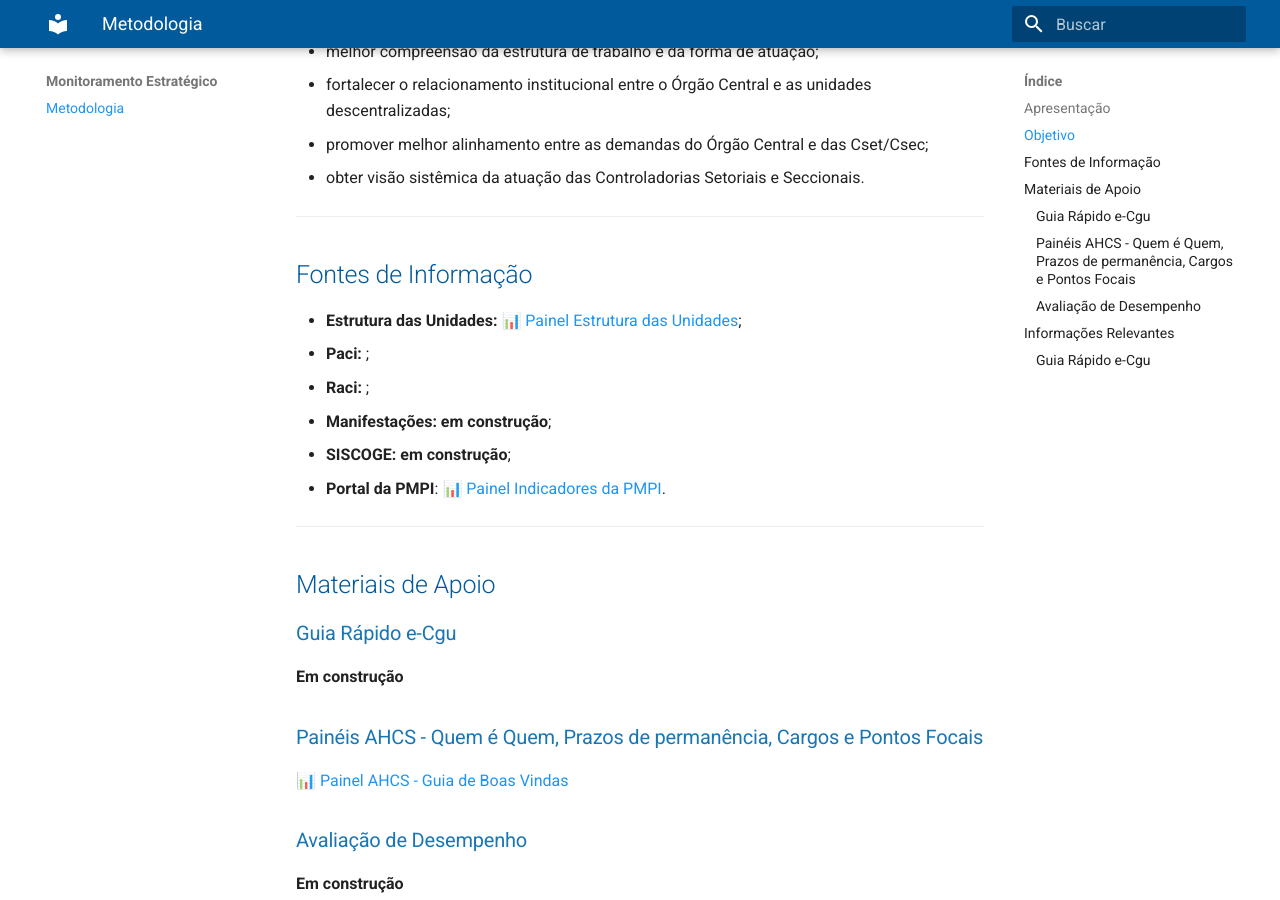
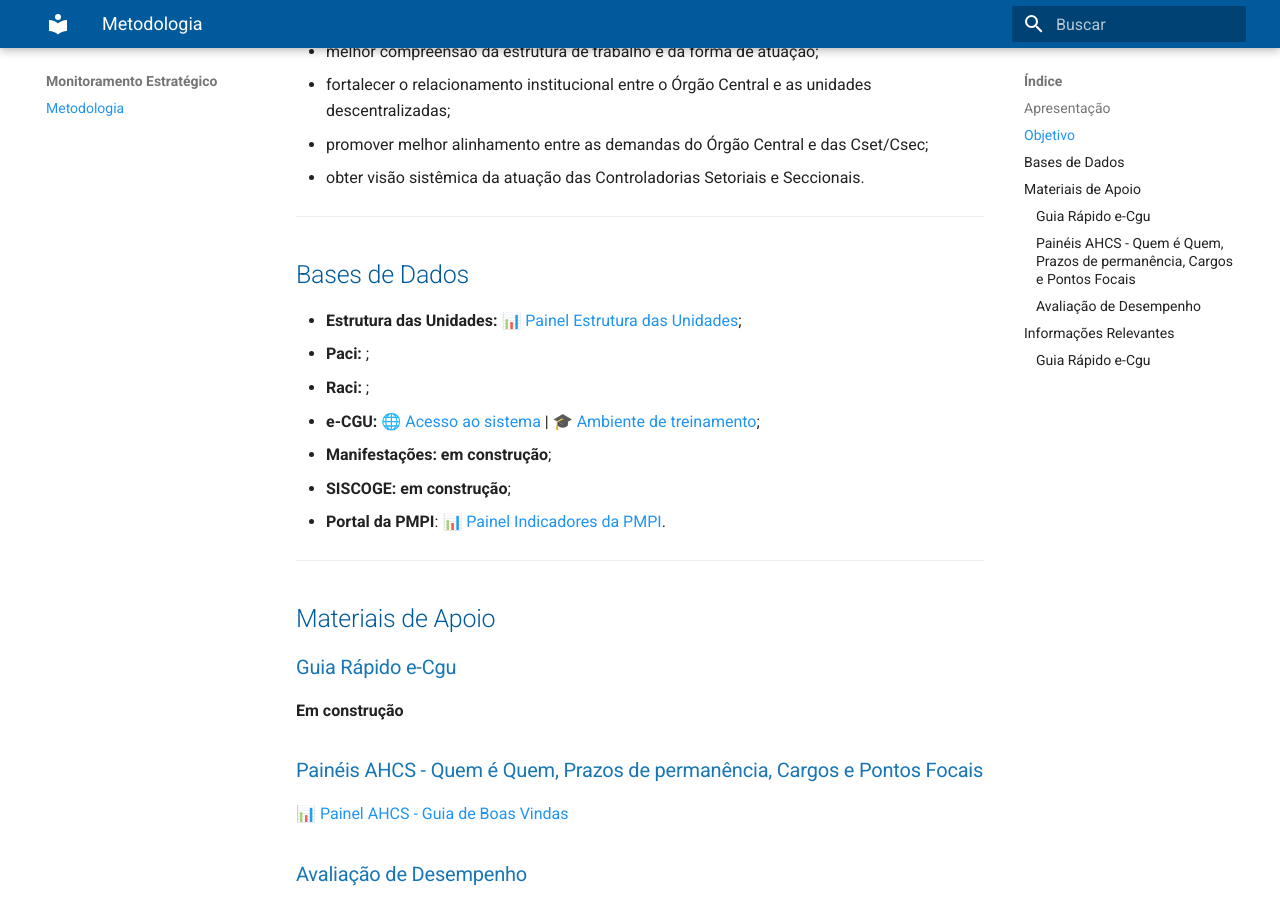
Before and after one commit to CGEMG-AHCS/guia-monitoramento-estrategico, an MkDocs documentation site: the page built from docs/monitoramento/metodologia.md, in a window 1280 px wide and 900 px high, scrolled down 576 px. Built offline with MkDocs 1.6.1 and Material for MkDocs 9.7.7, drawn with Linux system fonts in a browser that asks for light colours.

Commit message:
Update metodologia.md

```diff
--- a/docs/monitoramento/metodologia.md
+++ b/docs/monitoramento/metodologia.md
@@ -20,11 +20,12 @@
 
 ---
 
-## Fontes de Informação
+## Bases de Dados
 
 - **Estrutura das Unidades:** 📊 [Painel Estrutura das Unidades](https://app.powerbi.com/view?r=eyJrIjoiNWJiY2Q1MDEtOWY4MC00MDljLWJlNWQtNmFmMTExZmFmZDMzIiwidCI6ImU1ZDNhZTdjLTliMzgtNDhkZS1hMDg3LWY2NzM0YTI4NzU3NCJ9);
 - **Paci:** ;
 - **Raci:** ;
+- **e-CGU:** 🌐 [Acesso ao sistema](https://ecgu.cgu.gov.br/) | 🎓 [Ambiente de treinamento](https://eaud-t.cgu.gov.br/);
 - **Manifestações:** **em construção**;
 - **SISCOGE:** **em construção**;
 - **Portal da PMPI**: 📊 [Painel Indicadores da PMPI](https://app.powerbi.com/view?r=eyJrIjoiZDA4ZDUyOGMtNGY0My00ZGNiLTkzOTYtY2RiMDZhNDIxZjMwIiwidCI6ImU1ZDNhZTdjLTliMzgtNDhkZS1hMDg3LWY2NzM0YTI4NzU3NCJ9).
```
